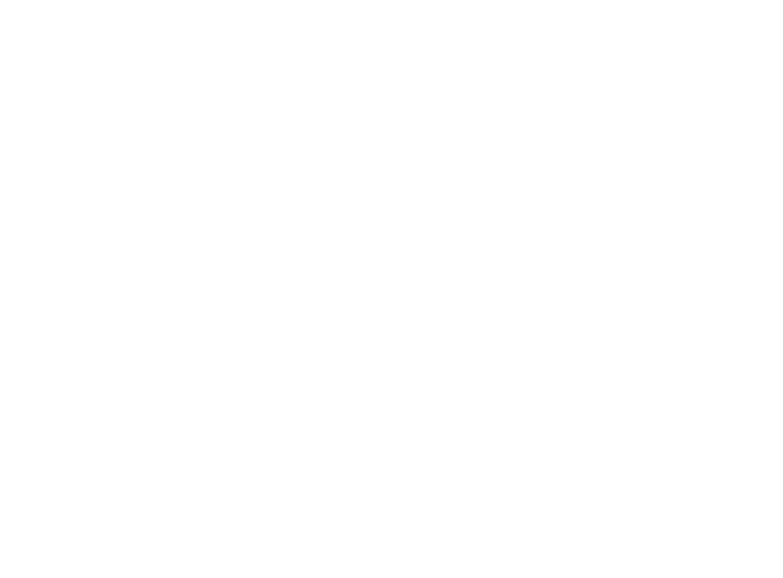
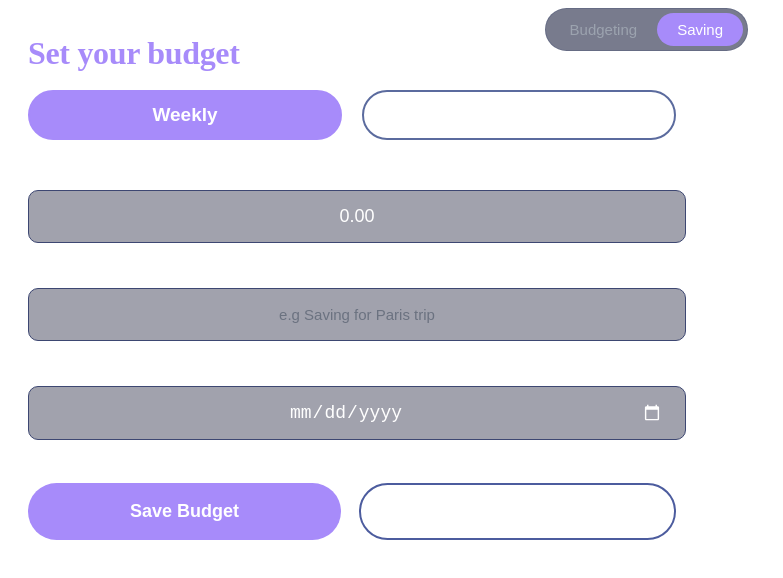
Before and after one commit to itsHanna27/student-finance-tracker, a React (Create React App) app: page /BudgetandSaving in a window 1280 px wide. Before the commit this address had no page. Shown: the top 578 px of the page, without its empty margins (0-783 px from the left). Built offline with nearby package versions, Linux system fonts and the light colour scheme.

Commit message:
Added budget and saving UI

```diff
--- a/src/App.js
+++ b/src/App.js
@@ -7,6 +7,7 @@
 import Friends from "./Main/Friends";
 import AddFriends from "./Main/addFriends";
 import FriendRequest from "./Main/friendrequest";
+import BudgetandSaving from "./Main/BudgetandSaving";
 
 function App() {
   return (
@@ -25,6 +26,7 @@
         <Route path="/friends" element={<Friends />} />
         <Route path="/addfriends" element={<AddFriends />} />
         <Route path="/friendRequest" element={<FriendRequest />} />
+         <Route path="/BudgetandSaving" element={<BudgetandSaving />} />
 
 
       </Routes>
--- a/src/Main/Account.jsx
+++ b/src/Main/Account.jsx
@@ -5,6 +5,7 @@
 import Friends from "./Friends";
 import AddFriends from "./addFriends";
 import FriendRequest from "./friendrequest";
+import BudgetandSaving from "./BudgetandSaving";
 import "../css/Account.css";
 
 const Account = () => {
@@ -207,7 +208,7 @@
             {activeTab === "friends" && <Friends />}
 {activeTab === "addFriends" && <AddFriends />}
 {activeTab === "friendrequest" && <FriendRequest />}
-
+{activeTab === "budget" && <BudgetandSaving />}
 
 
           </div>
--- /dev/null
+++ b/src/Main/BudgetandSaving.jsx
@@ -0,0 +1,93 @@
+import React, { useState } from "react";
+import "../css/BudgetandSaving.css";
+
+const BudgetandSaving = () => {
+  const [mode, setMode] = useState("saving"); // budget | saving
+  const [period, setPeriod] = useState("weekly");
+  const [amountDigits, setAmountDigits] = useState("");
+
+  const formatDisplay = () => {
+    if (!amountDigits) return "0.00";
+
+    const num = parseFloat(amountDigits) / 100;
+    return num.toFixed(2);
+  };
+
+  const handleAmountChange = (e) => {
+    // Only keep digits the user types
+    let value = e.target.value.replace(/\D/g, "");
+
+    // Limit to avoid huge numbers
+    if (value.length > 10) value = value.slice(0, 10);
+
+    setAmountDigits(value);
+  };
+
+  return (
+    <div className="budget-card">
+      <div className="budget-header">
+        <div className="budget-title-group">
+          <h2 className="budget-title">Set your budget</h2>
+          {mode === "budget" && (
+            <p className="budget-sub">
+              Note that your bills will not contribute to your budget
+            </p>
+          )}
+        </div>
+
+        {/* Budget / Saving toggle */}
+        <div className="mode-toggle">
+          <button
+            className={mode === "budget" ? "active" : ""}
+            onClick={() => setMode("budget")}
+          >
+            Budgeting
+          </button>
+          <button
+            className={mode === "saving" ? "active" : ""}
+            onClick={() => setMode("saving")}
+          >
+            Saving
+          </button>
+        </div>
+      </div>
+
+      {/* Weekly / Monthly */}
+      <div className="period-toggle">
+        <button
+          className={period === "weekly" ? "active" : ""}
+          onClick={() => setPeriod("weekly")}
+        >
+          Weekly
+        </button>
+        <button
+          className={period === "monthly" ? "active" : ""}
+          onClick={() => setPeriod("monthly")}
+        >
+          Monthly
+        </button>
+      </div>
+
+      <label>Total budget amount (£)</label>
+      <input
+        type="text"
+        value={formatDisplay()}
+        onChange={handleAmountChange}
+        placeholder="0.00"
+      />
+
+      <label>Title (Optional)</label>
+      <input type="text" placeholder="e.g Saving for Paris trip" />
+
+      <label>Start date</label>
+      <input type="date" />
+
+      <div className="budget-actions">
+        <button className="save-btn">Save Budget</button>
+        <button className="clear-btn">Clear</button>
+      </div>
+    </div>
+  );
+};
+
+export default BudgetandSaving;
--- a/src/Navbar/Sidebar.jsx
+++ b/src/Navbar/Sidebar.jsx
@@ -37,12 +37,13 @@
           Friend Requests
         </li>
 
-        <li
-          className={activeTab === "budgeting" ? "active" : ""}
-          onClick={() => setActiveTab("budgeting")}
-        >
-          Budgeting and Saving
-        </li>
+      <li
+        className={activeTab === "budget" ? "active" : ""}
+        onClick={() => setActiveTab("budget")}
+      >
+        Budgeting and Saving
+      </li>
+
 
 
       </ul>
--- /dev/null
+++ b/src/css/BudgetandSaving.css
@@ -0,0 +1,182 @@
+/* ===== Card ===== */
+.budget-card {
+  width: 100%;
+  max-width: 720px;
+  padding: 0 20px;
+}
+
+/* ===== Header ===== */
+.budget-header {
+  display: flex;
+  justify-content: space-between;
+  align-items: flex-start;
+  margin-bottom: 10px;
+}
+
+.budget-title-group {
+  text-align: left;
+  max-width: 360px;
+}
+
+.budget-title {
+  color: #A78BFA;
+  font-size: 32px;
+  font-weight: 600;
+  margin-bottom: 8px;
+  letter-spacing: -0.01em;
+}
+
+.budget-sub {
+  color: #9ca3af;
+  font-size: 13px;
+  font-weight: 400;
+  line-height: 1.5;
+}
+
+/* ===== Budget / Saving toggle ===== */
+.mode-toggle {
+  display: inline-flex;
+  background: rgba(30, 35, 65, 0.6);
+  padding: 4px;
+  gap: 0;
+  align-items: center;
+  flex-shrink: 0;
+  border-radius: 999px;
+  border: 1px solid rgba(75, 85, 120, 0.4);
+}
+
+.mode-toggle button {
+  padding: 8px 20px;
+  border-radius: 999px;
+  border: none;
+  background: transparent;
+  color: #9ca3af;
+  font-size: 15px;
+  font-weight: 500;
+  cursor: pointer;
+  transition: all 0.2s ease;
+}
+
+.mode-toggle .active {
+  background: #a78bfa;
+  color: white;
+}
+
+/* ===== Weekly / Monthly ===== */
+.period-toggle {
+  display: flex;
+  gap: 20px;
+  margin-bottom: 20px;
+  width: 90%;
+}
+
+
+.period-toggle button {
+  flex: 1;
+  padding: 12px 0px;
+  border-radius: 100px;
+  border: 2px solid #5b6b9e;
+  background: transparent;
+  color: white;
+  font-size: 19px;
+  font-weight: 600;
+  cursor: pointer;
+  transition: all 0.2s ease;
+
+}
+
+.period-toggle .active {
+  background: #a78bfa;
+  color: white;
+  border-color: #a78bfa;
+}
+
+/* ===== Labels ===== */
+.budget-card label {
+  display: block;
+  font-size: 16px;
+  font-weight: 500;
+  color: white;
+  margin-bottom: 12px;
+  margin-top: 4px;
+}
+
+/* ===== Inputs ===== */
+.budget-card input {
+  width: 85%;
+  height: 20%;
+  padding: 15px 22px;
+  margin-bottom: 11px;
+  border-radius: 10px;
+  background: rgba(20, 23, 50, 0.4);
+  border: 1.5px solid #3d4772;
+  color: white;
+  font-size: 18px;
+  text-align: center;
+  transition: border 0.2s ease;
+}
+
+.budget-card input::placeholder {
+  color: #6b7280;
+  font-size: 15px;
+}
+
+.budget-card input:focus {
+  outline: none;
+  border-color: #6b7ba8;
+  color: #c0c5d8;
+}
+
+/* ===== Actions ===== */
+.budget-actions {
+  display: flex;
+  gap: 18px;
+  margin-top: 32px;
+  width: 90%;
+}
+
+.save-btn {
+  flex: 1;
+  padding: 16px;
+  border-radius: 999px;
+  background: #a78bfa;
+  border: none;
+  font-size: 18px;
+  font-weight: 600;
+  color: white;
+  cursor: pointer;
+  transition: all 0.2s ease;
+}
+
+.save-btn:hover {
+  background: #9370f5;
+  transform: translateY(-1px);
+}
+
+.clear-btn {
+  flex: 1;
+  padding: 16px;
+  border-radius: 999px;
+  background: transparent;
+  border: 2px solid #4c5c9e;
+  font-size: 18px;
+  font-weight: 600;
+  color: white;
+  cursor: pointer;
+  transition: all 0.2s ease;
+
+}
+
+.clear-btn:hover {
+  background: rgba(76, 92, 158, 0.15);
+}
+
+.budget-card input[type="date"]::-webkit-calendar-picker-indicator {
+  filter: invert(1) brightness(1.2);
+}
+
+
+.budget-card input[type="date"]::-webkit-calendar-picker-indicator {
+  filter: invert(1);
+  cursor: pointer;
+}
```
